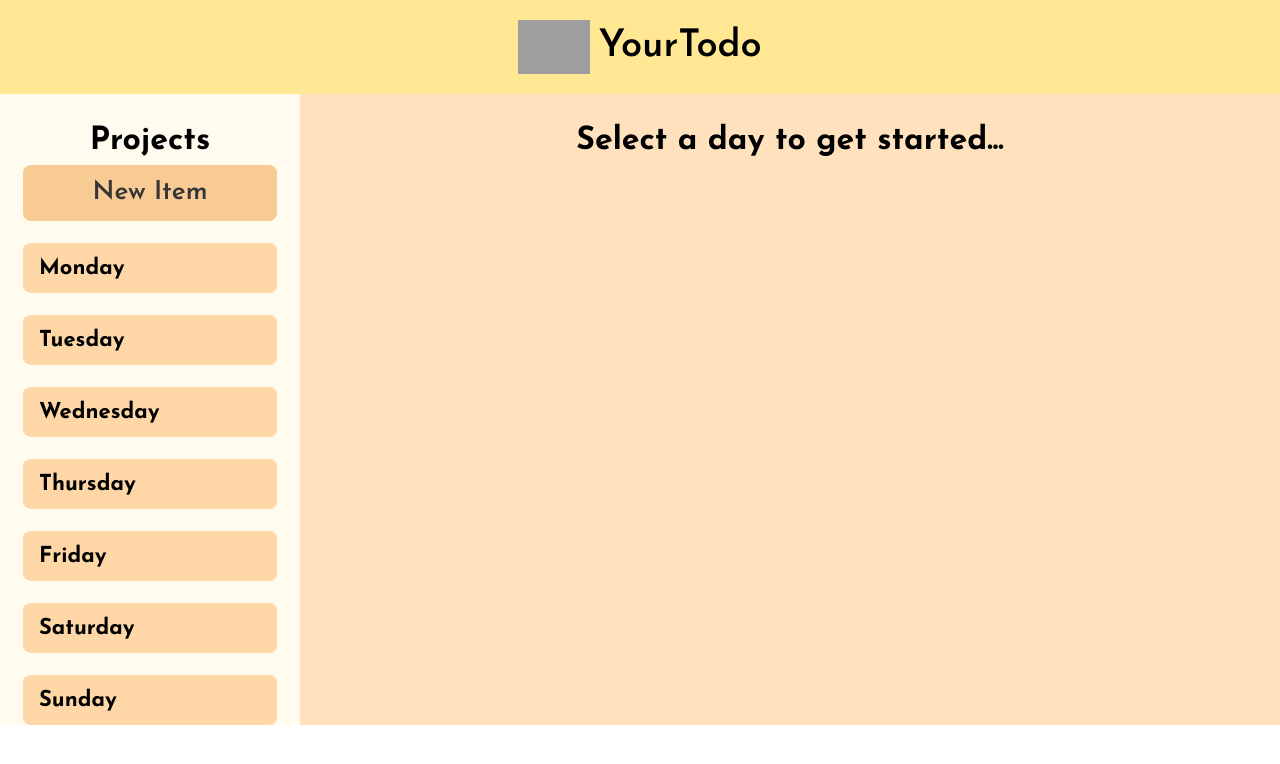
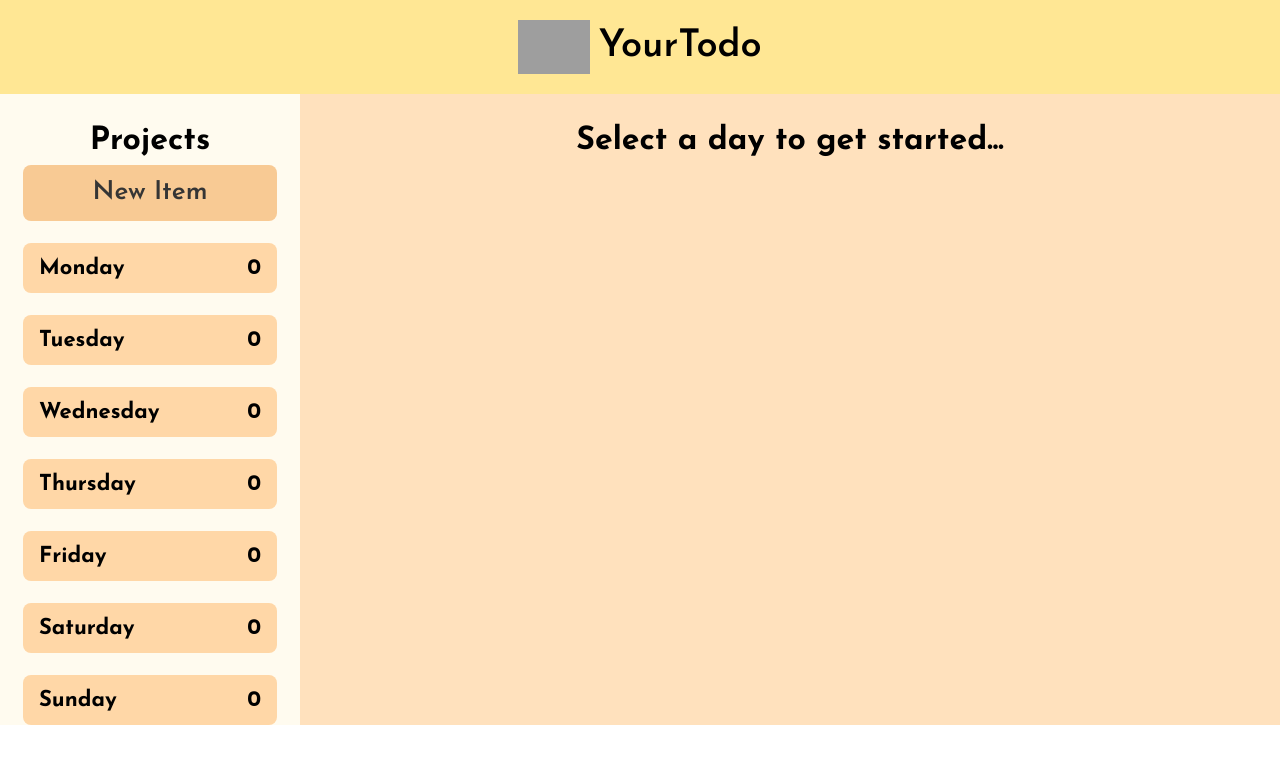
Before and after one commit to viktor-drok/next-app-todo, a Next.js app: page / in a window 1280 px wide. Shown: the top 764 px of the page. Built offline with nearby package versions, Linux system fonts and the light colour scheme; grey boxes are pictures that could not be loaded.

Commit message:
add todos count

```diff
--- a/app/[day]/page.jsx
+++ b/app/[day]/page.jsx
@@ -3,8 +3,6 @@
 import dynamic from "next/dynamic";
 
 const PriorityItem = dynamic(() => import("@/components/PriorityItem"), { ssr: false });
-
-// import AddNewItem from "@/components/AddNewItem";
 
 const Page = ({ params }) => {
 	const priority = ["High", "Medium", "Low"];
@@ -13,8 +11,6 @@ const Page = ({ params }) => {
 		<div className="w-full bg-main-bg px-7">
 			<div className="flex flex-col">
 				<h2 className="first-letter:uppercase text-[32px] text-center font-bold py-10">{params.day}</h2>
-
-				{/* <AddNewItem /> */}
 
 				<div className="flex flex-col items-center gap-9 my-7">
 					{priority.map(item => {
--- a/components/ToDosByDay.jsx
+++ b/components/ToDosByDay.jsx
@@ -21,7 +21,7 @@ const ToDosByDay = () => {
 				>
 					<CustomButton className="bg-details-bg felx justify-between px-4">
 						{day}
-						{/* <span>{todos.filter(todo => todo.day.toLowerCase() === day.toLowerCase()).length}</span> */}
+						<span>{todos.filter(todo => todo.day.toLowerCase() === day.toLowerCase()).length}</span>
 					</CustomButton>
 				</Link>
 			))}
```
